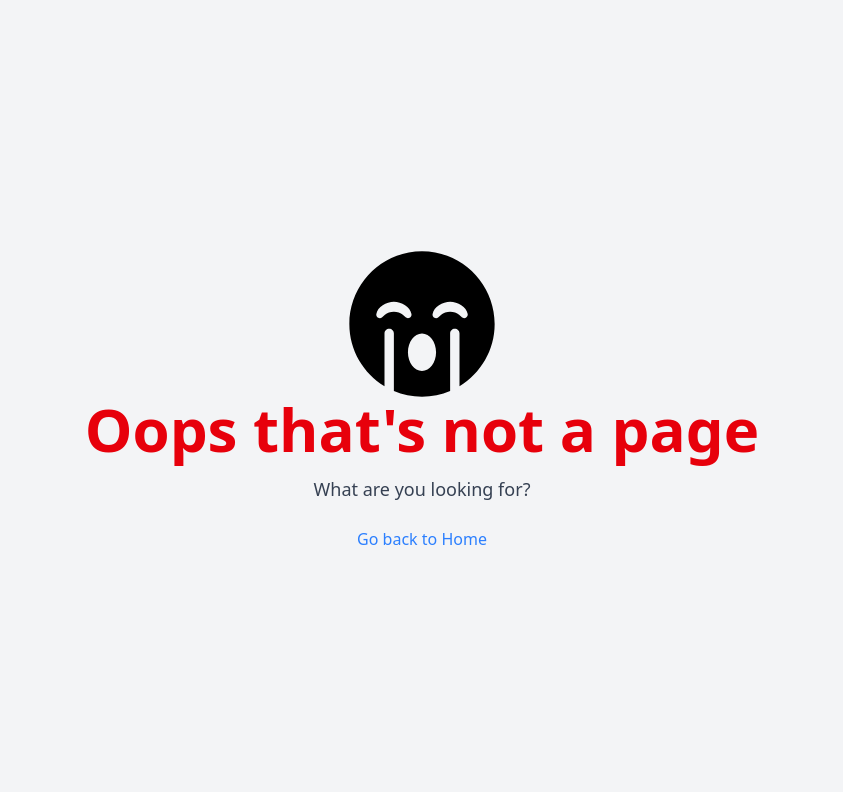
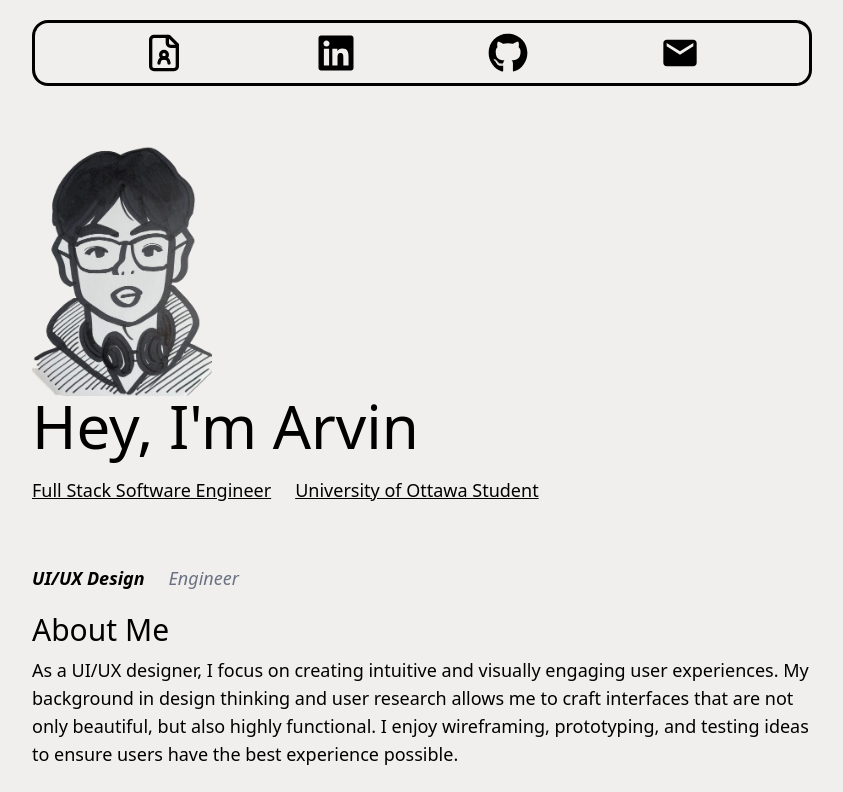
Before and after one commit to Leung-Arvin/seg_3125_assignment_1_portfolio, a React (Vite) app: page / in a window 1280 px wide. Shown: the top 792 px of the page, without its empty margins (218-1061 px from the left). Built offline with nearby package versions, Linux system fonts and the light colour scheme.

Commit message:
revert back to hash routing

```diff
--- a/src/main.jsx
+++ b/src/main.jsx
@@ -2,7 +2,7 @@ import { StrictMode } from 'react'
 import { createRoot } from 'react-dom/client'
 import './index.css'
 import App from './App.jsx'
-import { Routes, Route, HashRouter, BrowserRouter } from 'react-router'
+import { Routes, Route, HashRouter } from 'react-router'
 import { Case1 } from './pages/Case1.jsx'
 import { Case2 } from './pages/Case2.jsx'
 import { Case3 } from './pages/Case3.jsx'
@@ -11,15 +11,15 @@ import { NotFound } from './pages/NotFound.jsx'
 
 createRoot(document.getElementById('root')).render(
   <StrictMode>
-    <BrowserRouter>
+    <HashRouter>
       <Routes>
-        <Route path="*" element={ <NotFound/>}/>
-        <Route path="/seg_3125_assignment_1_portfolio/" element= {<App />} />
+        <Route path="/*" element={ <NotFound/>}/>
+        <Route path="/" element= {<App />} />
         <Route path="/case1" element= {<Case1/>}/>
         <Route path="/case2" element= {<Case2/>}/>
         <Route path="/case3" element= {<Case3/>}/>
         <Route path="/case4" element= {<Case4/>}/>
       </Routes>
-    </BrowserRouter>
+    </HashRouter>
   </StrictMode>,
 )
```
